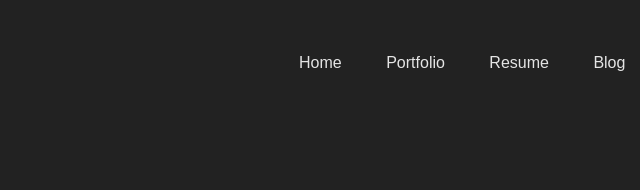
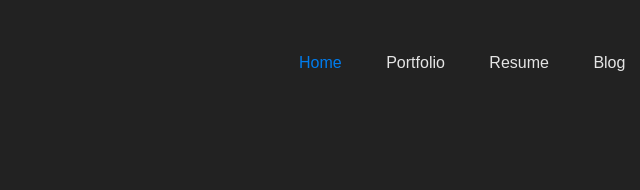
Before and after one commit to Kavin-Java-Developer/MyPortfolio, a plain HTML site: page index.html in a window 1280 px wide. In both pictures the pointer is over the link "Home". Shown: the top 190 px of the page, 463-1103 px from the left. Drawn offline with nearby package versions, Linux system fonts and the light colour scheme.

Commit message:
style.css file created

```diff
--- a/style.css
+++ b/style.css
@@ -80,6 +80,11 @@ nav .navlinks li{
 nav .navlinks li a{
      color: #e5e5e5;
      margin-right: 2.5rem;
+
+}
+nav .navlinks li a:hover{
+    color:#007ced;
+
 
 }
 .container{
```
